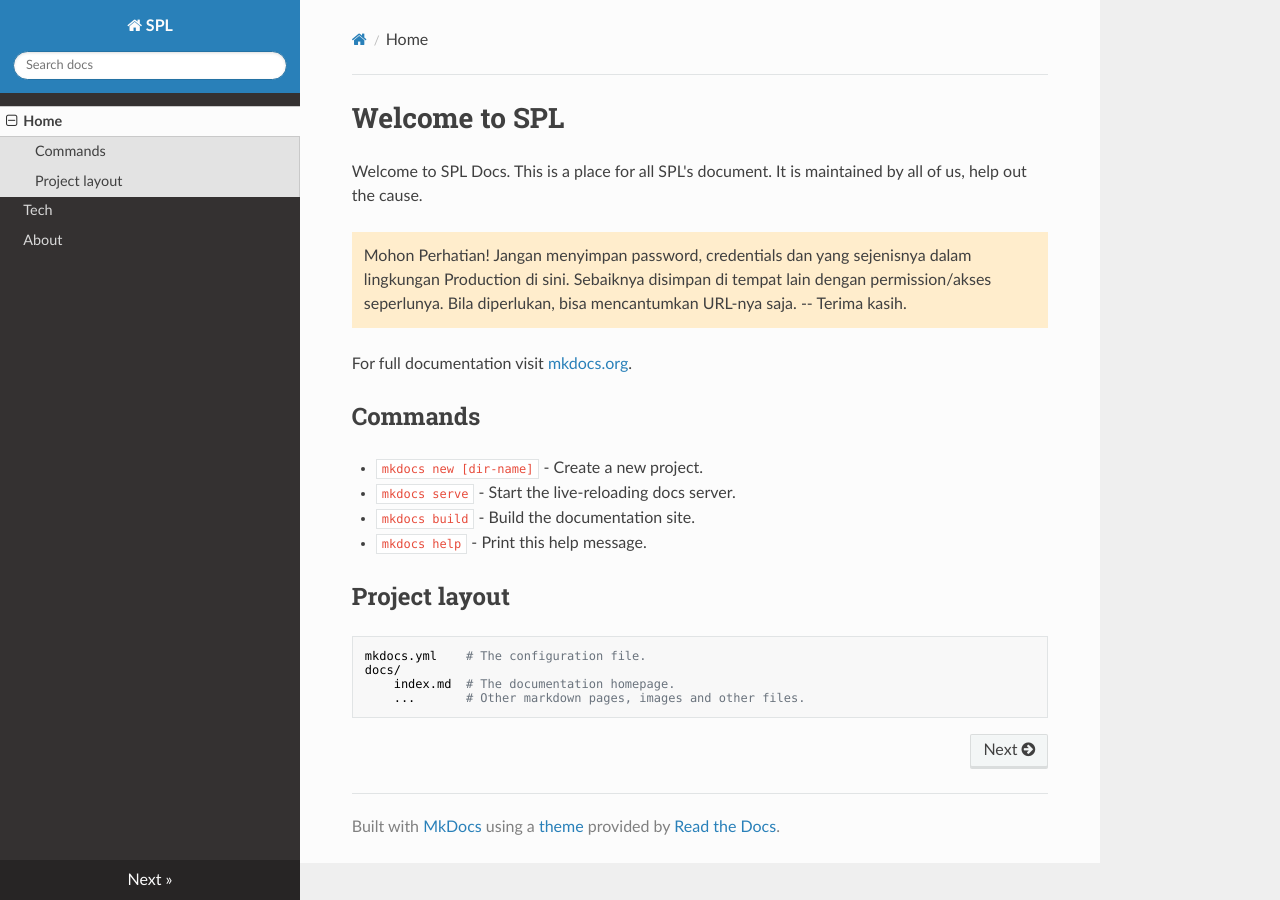
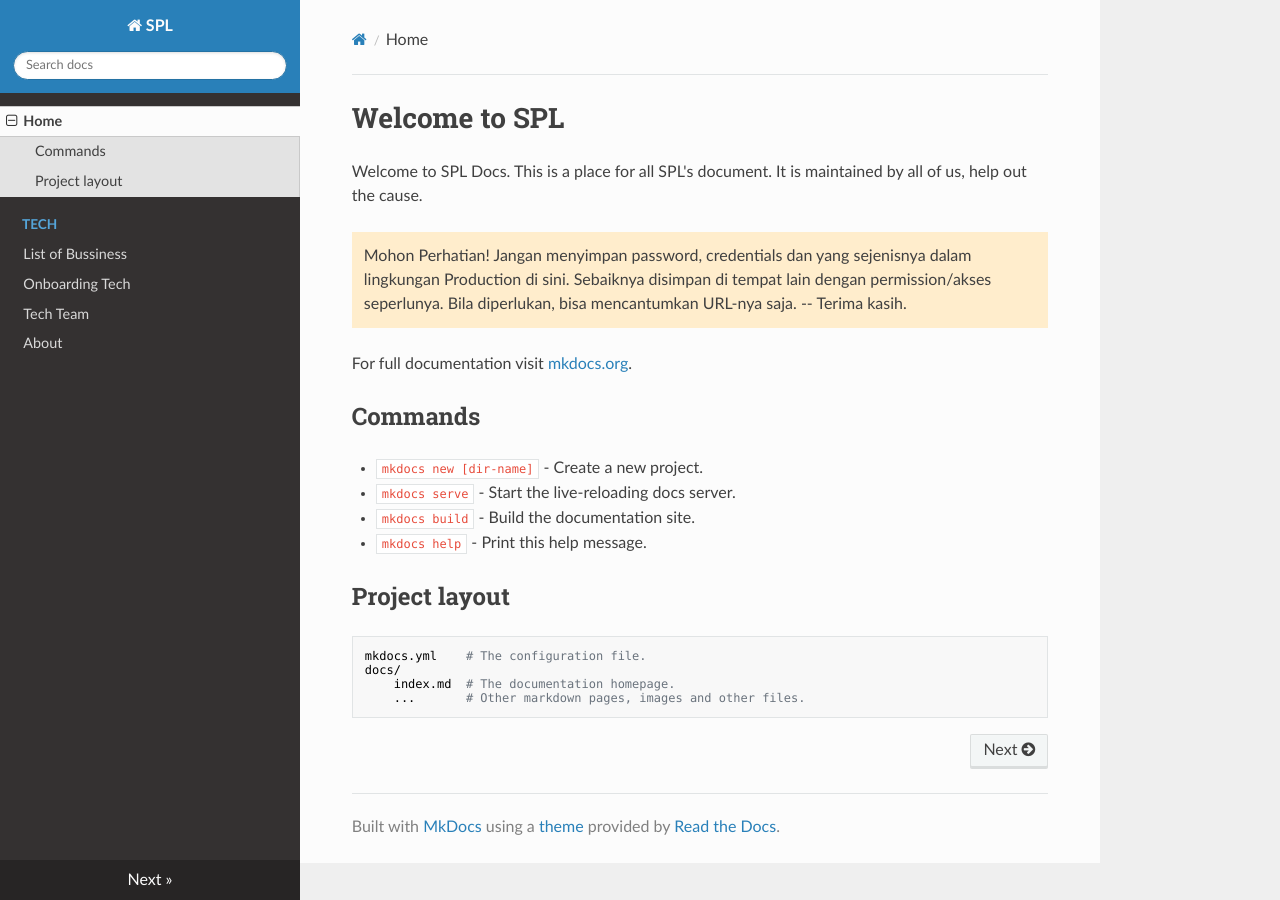
Before and after one commit to sylviasepulsa/sptest, an MkDocs documentation site: the page built from docs/index.md, in a window 1280 px wide. Built offline with MkDocs 1.6.1, drawn with Linux system fonts in a browser that asks for light colours; nearby versions of some CDN libraries.

Commit message:
update navigation

```diff
--- a/mkdocs.yml
+++ b/mkdocs.yml
@@ -2,6 +2,9 @@ site_name: SPL
 
 nav:
     - Home: index.md
-    - Tech: tech/index_tech.md
+    - Tech:
+      - List of Bussiness: tech/list_bussiness.md
+      - Onboarding Tech: tech/tech_onboarding.md
+      - Tech Team: tech/tech_team.md
     - About: about.md
 theme: readthedocs
```
